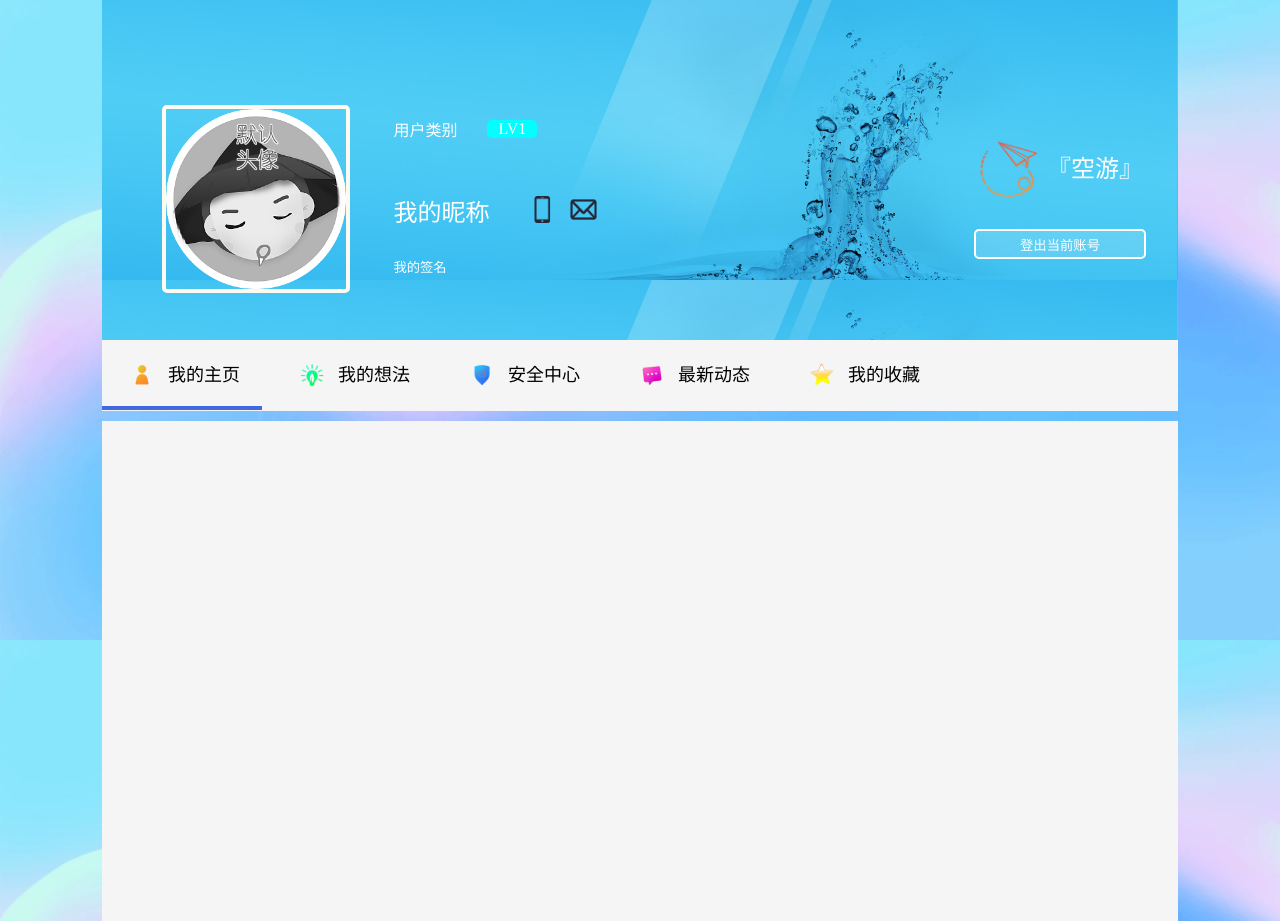
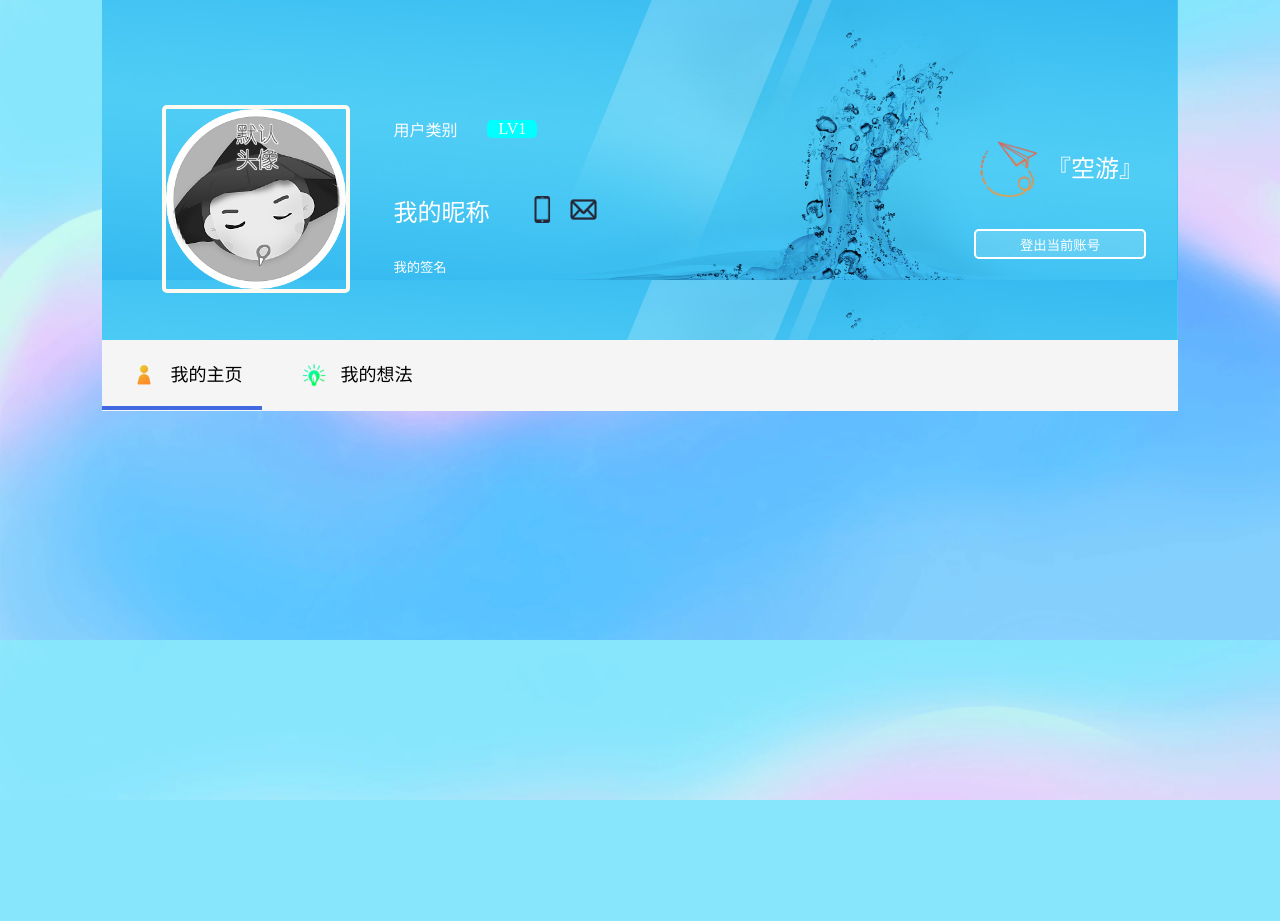
Before and after one commit to VicRanger/Compayu-BackEnd, a Django app: page /user/usercenter/ in a window 1280 px wide. After the commit the page ends 800 px from the top, so only its background shows below. Run offline with Django 3.2, Linux system fonts and the light colour scheme; parts of the project's set-up code (start-up, migrations or seed data) failed here and were passed over; some web fonts are replaced.

```diff
--- a/backsite/static/css/userCenter.css
+++ b/backsite/static/css/userCenter.css
@@ -170,7 +170,6 @@ body{
 	height: 60px;
 	width: 100%;
 	justify-content: center;
-	overflow: hidden;
 }
 #userCenter_icon{
 	margin-left: 20%;
@@ -202,12 +201,11 @@ body{
 	margin-left: 10px;
 }
 .userCenter_switch:hover{
-	background: rgba(55,55,55,0.1);
+	background: rgba(35,35,35,0.1);
 }
 .userCenter_icon{
 	height: 24px;
 	width: 24px;
-	margin-left: -5px;
 }
 .userCenter_btn_p{
 	color: black;
@@ -232,16 +230,3 @@ body{
 	background: #4169E1;
 	transition: all 0.25s ease-in-out;
 }
-
-#userCenter_infoContainer{
-	width: 84%;
-	margin-left: 8%;
-	margin-top: 10px;
-	display: flex;
-	flex-direction: column;
-	background: whitesmoke;
-}
-#userCenter_myinfo{
-	width: 100%;
-	height: 500px;
-}
--- a/backsite/static/js/global.js
+++ b/backsite/static/js/global.js
@@ -10,7 +10,7 @@ function jumpToAboutUs(){
 }
 //用户中心
 function jumpToUsercenter(){
-	window.location.href = '/user/usercenter/?which=myinfo';
+	window.location.href = '/user/usercenter/?which=index';
 }
 
 //跳转到登录界面
@@ -127,7 +127,6 @@ function checkLogin(){
 		p1.style.display = "flex";
 		p2.style.display = "none";
 	}
-	return isLogin;
 }
 
 function saveToken(token){
--- a/backsite/static/js/userCenter.js
+++ b/backsite/static/js/userCenter.js
@@ -1,7 +1,7 @@
 function pageInit(){
 	document.body.style.backgroundImage = "url(/static/img/BG.png)";
 
-	userCenter_checkLogin();
+	checkLogin();
 
 	topNavInit();
 
@@ -223,65 +223,15 @@ function logout(){
 
 function initSwitchBtn(){
 	var btns_p = document.getElementsByClassName("userCenter_btn_p");
+	var btns = document.getElementsByClassName("userCenter_switch");
 	var page = 0;
 	if (which=='myinfo'){
 		// 第一页
 		page = 0;
-	}else if(which=='mymessage'){
-		page = 1;
-	}else if(which=='mysafety'){
-		page = 2;
-	}else if(which=='mynews'){
-		page = 3;
-	}else if(which=='mystar'){
-		page = 4;
 	}
-
-	for (var i=0;i<btns_p.length;i++){
-		if (i==page){
-			btns_p[i].style.color = '#4169E1';
-		}else{
-			btns_p[i].style.color = "black";
-		}
-	}
+	btns_p[page].style.color = '#4169E1';
 	// 滑块
 	var subline = document.getElementById("userCenter_subline");
-	var left = 10 + (10 + 160) * page;
+	var left = 10 + btns[page].style.width * page;
 	subline.style.marginLeft = left+'px';
 }
-
-function userCenter_checkLogin(){
-	var isLogin = checkLogin();
-	if (isLogin == "False"){
-		alert("您的账号状态异常,请重新登录");
-		jumpToLogin();
-	}
-}
-
-function switchBtn_hover(w){
-	if (w==0){
-		//归位
-		initSwitchBtn();
-	}else{
-		var btns_p = document.getElementsByClassName("userCenter_btn_p");
-		btns_p[w-1].style.color = '#4169E1';
-		// 滑块
-		var subline = document.getElementById("userCenter_subline");
-		var left = 10 + (10 + 160) * (w-1);
-		subline.style.marginLeft = left+'px';
-	}
-}
-
-function userCenter_changePage(p){
-	if (p==1){
-		window.location.href = '/user/usercenter/?which=myinfo';
-	}else if(p==2){
-		window.location.href = '/user/usercenter/?which=mymessage';
-	}else if(p==3){
-		window.location.href = '/user/usercenter/?which=mysafety';
-	}else if(p==4){
-		window.location.href = '/user/usercenter/?which=mynews';
-	}else if(p==5){
-		window.location.href = '/user/usercenter/?which=mystar';
-	}
-}
--- a/backsite/templates/userCenter.html
+++ b/backsite/templates/userCenter.html
@@ -53,25 +53,13 @@
 		</div>
 		<div id="userCenter_switchBtnContainer">
 			<div id="userCenter_buttons">
-				<div class="userCenter_switch" onclick="userCenter_changePage(1)" onmouseenter="switchBtn_hover(1)" onmouseleave="switchBtn_hover(0)" id="userCenter_myinfoBtn">
+				<div class="userCenter_switch" id="userCenter_myinfoBtn">
 					<img class="userCenter_icon" src="{% static 'img/userCenter_myinfo.png' %}" />
 					<p class="userCenter_btn_p">我的主页</p>
 				</div>
-				<div class="userCenter_switch" onclick="userCenter_changePage(2)" onmouseenter="switchBtn_hover(2)" onmouseleave="switchBtn_hover(0)" id="userCenter_mymessageBtn">
+				<div class="userCenter_switch" id="userCenter_mymessageBtn">
 					<img class="userCenter_icon" src="{% static 'img/userCenter_mymessage.png' %}" />
 					<p class="userCenter_btn_p">我的想法</p>
-				</div>
-				<div class="userCenter_switch" onclick="userCenter_changePage(3)" onmouseenter="switchBtn_hover(3)" onmouseleave="switchBtn_hover(0)" id="userCenter_mysafetyBtn">
-					<img class="userCenter_icon" src="{% static 'img/userCenter_mysafety.png' %}" />
-					<p class="userCenter_btn_p">安全中心</p>
-				</div>
-				<div class="userCenter_switch" onclick="userCenter_changePage(4)" onmouseenter="switchBtn_hover(4)" onmouseleave="switchBtn_hover(0)" id="userCenter_mynewsBtn">
-					<img class="userCenter_icon" src="{% static 'img/userCenter_mynews.png' %}" />
-					<p class="userCenter_btn_p">最新动态</p>
-				</div>
-				<div class="userCenter_switch" onclick="userCenter_changePage(5)" onmouseenter="switchBtn_hover(5)" onmouseleave="switchBtn_hover(0)" id="userCenter_mystarBtn">
-					<img class="userCenter_icon" src="{% static 'img/userCenter_mystar.png' %}" />
-					<p class="userCenter_btn_p">我的收藏</p>
 				</div>
 			</div>
 			<div id="userCenter_buttons_subline">
@@ -79,14 +67,6 @@
 			</div>
 		</div>
 	</div>
-	<!--主题切换页面-->
-	<div id="userCenter_infoContainer">
-		<!--个人主页，包括一些个人的信息等等-->
-		<div id="userCenter_myinfo" class="userCenter_infoPage">
-
-		</div>
-	</div>
-
 	<!-- js -->
 	<p id="script_which" style="display: none;">{{which|safe}}</p>
 	<script>
--- a/backsite/user/models.py
+++ b/backsite/user/models.py
@@ -197,8 +197,7 @@ class User(models.Model):
 # 用来记录用户的登录记录
 class UserLoginLog(models.Model):
     objects = models.manager
-
-    user = models.ForeignKey('User', on_delete=models.CASCADE, related_name='Login_set')
+    user = models.OneToOneField('User', on_delete=models.CASCADE, related_name='Login_set')
     log = models.CharField(max_length=255)
     logTime = models.DateTimeField(auto_now=True)
 
```
Also changed, not shown: backsite/static/img/userCenter_mynews.png (deleted), backsite/static/img/userCenter_mysafety.png (deleted), backsite/static/img/userCenter_mystar.png (deleted), backsite/user/migrations/0001_initial.py, backsite/user/migrations/0002_auto_20200530_1557.py (deleted).
